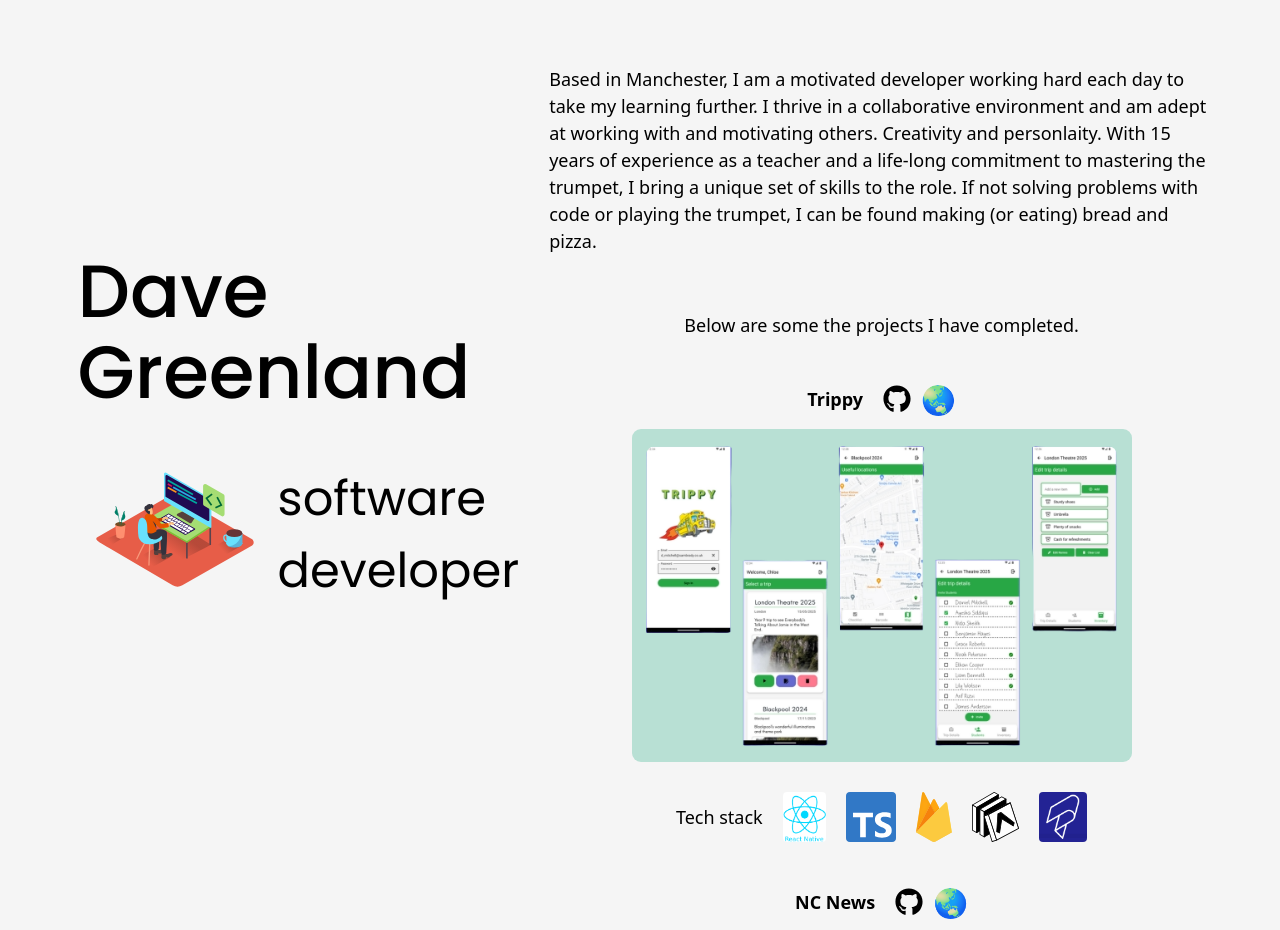
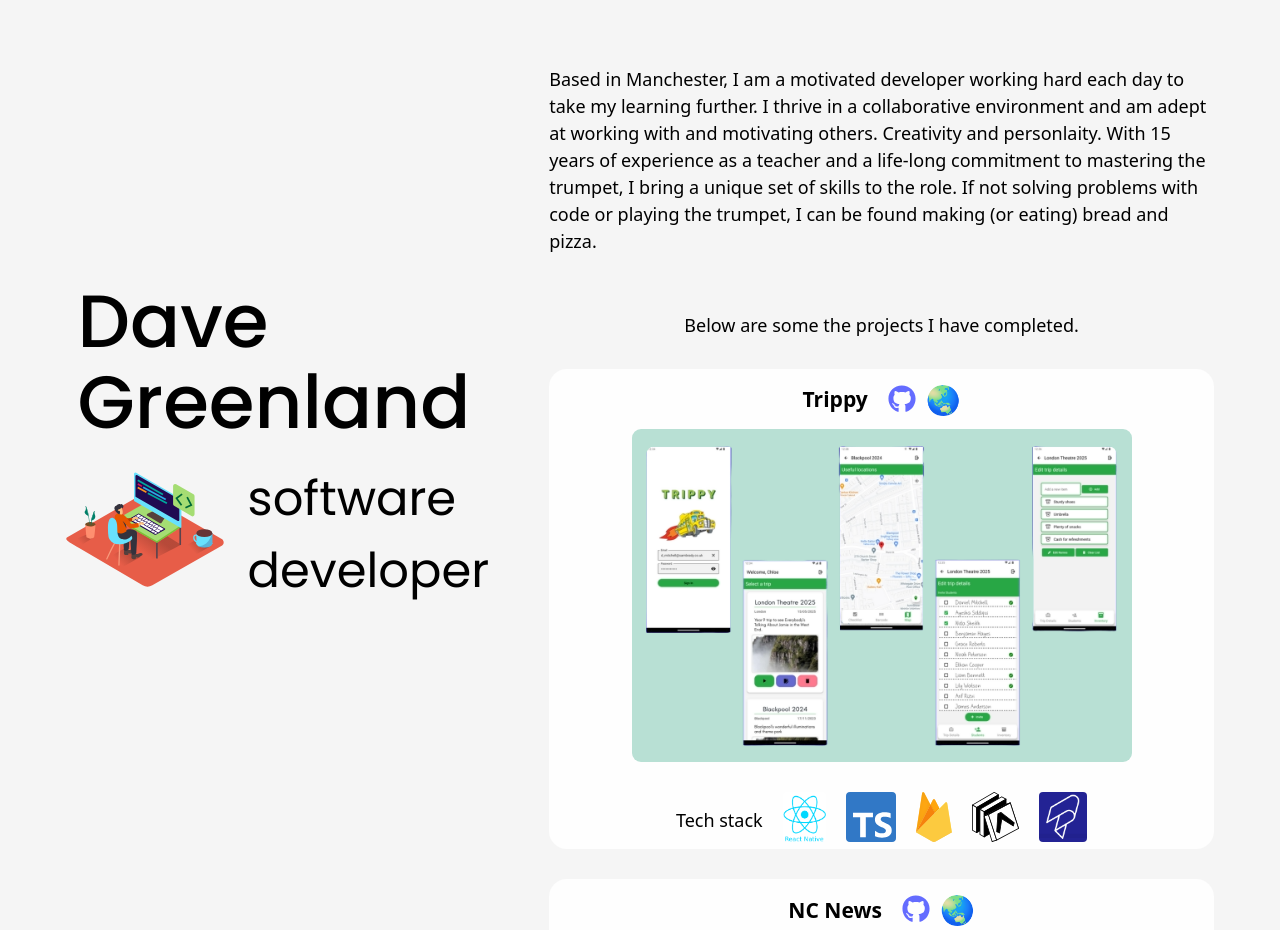
Before and after one commit to CoupDeWhoop/dg-portfolio, a React (Vite) app: page / in a window 1280 px wide. Shown: the top 930 px of the page. Built offline with nearby package versions, Linux system fonts and the light colour scheme; a web font is replaced by a local one.

Commit message:
removed mui hover on tech. Replaced with css styling

```diff
--- a/src/App.css
+++ b/src/App.css
@@ -3,6 +3,15 @@
   margin: 0;
   box-sizing: border-box;
 }
+a {
+  text-decoration: none;
+  color: black;
+  line-height: 0; /* solved layout issue */
+}
+a:visited {
+  color: black;
+}
+
 html {
   font-size: 18px;
 }
@@ -12,7 +21,7 @@ body {
   width: 100%;
   justify-content: center;
   /* background-color: #e8f4ea; */
-  background-color: whitesmoke;
+  background-color: #f5f5f5;
 }
 main {
   display: flex;
@@ -29,7 +38,6 @@ main {
   justify-content: center;
   align-items: center;
   padding-right: 2rem;
-  /* border: orange solid 5px; */
 }
 
 .header h1{
@@ -46,7 +54,6 @@ main {
 
 }
 .header-card {
-  /* border: rgb(4, 236, 4) solid 2px; */
   max-width: 400px;
 }
 .profile-image {
@@ -57,8 +64,6 @@ main {
   display: flex;
   flex-direction: row;
   align-items: center;
-  padding: 30px;
-  /* border: black solid 2px; */
 }
 .scroll-container {
   display: flex;
@@ -66,7 +71,7 @@ main {
   justify-content: center;
   align-items: center;
   width: 60%;
-  /* border: black solid 2px; */
+
 }
 .intro-text {
   margin: 30px;
@@ -76,11 +81,12 @@ main {
 }
 .project-card {
   margin: 30px 30px;
+  border-radius: 1rem;
   display: flex;
   flex-direction: column;
   justify-content: center;
   align-items: center;
-
+  background-color: #fefefe;
 }
 
 .project-card-top-line{
@@ -140,13 +146,9 @@ main {
 }
 .project-image {
   height: 90%;
-
-
   border-radius: 0.5rem;
-  /* align-self: center;
-  margin-top: 30px; */
 }
-.bottom-row p{
+.tech-list-label {
   font-weight: 500;
   margin-right: 20px;
 }
@@ -157,31 +159,33 @@ main {
 }
 
 .tech-logo-container {
+  position: relative;
   display: flex;
   flex-direction: column;
   align-items: center;
 }
 
-.tech-logo {
+.tech-logo img{
   height: 50px;
   max-width: 80px;
   border-radius: 4px;
-  transition: transform 0.3s ease-in-out;
 }
-/* .tech-title {
+
+.tech-title {
   position: absolute;
-  top: 103%;
-  left: 300px;
+  opacity: 0;
+  top: 100%;
+  white-space: nowrap;
+  overflow: visible;
   background-color: rgba(0, 0, 0, 0.8);
   color: white;
   border-radius: 5px;
   padding: 5px;
-  animation: fadeIn ease 0.7s;
-  animation-iteration-count: 1;
-  animation-fill-mode: forwards;
-} */
-
-
+  transition: opacity 0.4s ease-in-out;
+}
+.tech-logo-container:hover .tech-title {
+  opacity: 1;
+}
 @media (max-width: 1200px) {
   .job-title-container {
     flex-direction: column;
@@ -189,14 +193,14 @@ main {
     padding: 20px;
   }
 }
-@keyframes fadeIn {
+/* @keyframes fadeIn {
   0% {
     opacity: 0;
   }
   100% {
     opacity: 1;
   }
-}
+} */
 
 
 /* @media (max-width: 1040px) { needs to be header at the top up to here
--- a/src/components/Projects.jsx
+++ b/src/components/Projects.jsx
@@ -7,23 +7,25 @@ const projectsData = [
     title: 'Trippy',
     description: 'A description of Trippy. Overlapping user interfaces. Lorem ipsum dolor sit amet consectetur adipisicing elit. Odit mollitia, quos, praesentium, esse numquam sapiente corrupti facere ipsam laborum accusamus delectus voluptas blanditiis fugit totam sint exercitationem tempore quas ducimus. ' ,
     image: 'src/assets/project-images/Trippy screens transparent.png',
-    github: 'https://github.com/Proc31/trippy',
+    gitHub: 'https://github.com/Proc31/trippy',
     hostedSite: '',
+    hostedAltText: 'This app was made for ios or android, please visit the GitHub page for more details',
     techStack: ['react-native', 'typescript', 'firebase', 'expo', 'paper']
   },
   {
     title: 'NC News',
     description: 'Fromt end we applicaiton built in react. etc Lorem ipsum dolor sit amet consectetur adipisicing elit. Provident aut magni obcaecati nesciunt iusto recusandae, iste quo consequatur a tempora animi reprehenderit perferendis nihil aliquam magnam minima? Minus, a sunt?',
     image: 'src/assets/project-images/nc-news.png',
-    github: 'https://github.com/CoupDeWhoop/fe-nc-news',
+    gitHub: 'https://github.com/CoupDeWhoop/fe-nc-news',
     hostedSite: '',
+    hostedAltText: 'under construction 👷🏼‍♂️',
     techStack: ['react', 'javascript', 'axios', 'css']
   },
   {
     title: 'NC News API',
     description: 'This is the restful API. Lorem ipsum dolor sit amet consectetur adipisicing elit. Saepe accusamus dolorem tempora, doloremque odio provident ut? Similique quo fuga itaque? Alias necessitatibus illo suscipit, provident hic blanditiis magnam harum ipsum.',
     image: 'src/assets/project-images/nc-news-api.png',
-    github: 'https://github.com/CoupDeWhoop/be-nc-news',
+    gitHub: 'https://github.com/CoupDeWhoop/be-nc-news',
     hostedSite: 'https://nc-news-api-zlkx.onrender.com/api/',
     techStack: ['node', 'javascript', 'express', 'postgresql']
   },
@@ -31,6 +33,8 @@ const projectsData = [
     title: 'Card Matching Memory Game',
     description: 'retro football cards matching game. used domLorem ipsum dolor sit amet consectetur adipisicing elit. Voluptates maiores eos dolorem error! Dolorem veniam, architecto voluptatum recusandae ullam distinctio veritatis aut repudiandae explicabo, quae earum praesentium unde adipisci optio.',
     image: 'src/assets/project-images/card-matcher.png',
+    gitHub: 'https://github.com/CoupDeWhoop/card-matching-game',
+    hostedSite: 'https://cozy-torte-539533.netlify.app/',
     techStack: ['javascript', 'html', 'css' ]
   }
 ];
@@ -47,11 +51,18 @@ const Projects = () => {
         <div className="project-card" key={project.title}>
           <div className="project-card-top-line">
             <div className="project-title">
-              <h4>{project.title}</h4>
+              <h3>{project.title}</h3>
             </div>
             <div className="project-icons">
-              <FaGithub size={28} />
-              <p style={{ fontSize: '28px' }}>🌏</p>
+              <a href={project.gitHub}>
+                <FaGithub size={28} />
+              </a>
+              <div className="hosted-site-container">
+                {project.hostedSite? <a
+                  href={project.hostedSite} target="_blank">
+                  <p style={{ fontSize: '28px' }}>🌏</p>
+                  </a> : <p className="no-hosted-site"style={{ fontSize: '28px' }}>🌏</p>}
+                </div>
             </div>
           </div>
           <div className="flip-card-container">
@@ -65,7 +76,7 @@ const Projects = () => {
             </div>
           </div>
           <div className="bottom-row">
-            <p>Tech stack</p>
+            <p className="tech-list-label">Tech stack</p>
             <TechStack techStack={project.techStack}/>
           </div>
         </div>
--- a/src/components/TechStack.jsx
+++ b/src/components/TechStack.jsx
@@ -36,41 +36,19 @@ const TechStack = ({ techStack }) => {
 
     return (
         <div className="tech-stack-container">
-          {techStack.map((tech, index) => (
+          {techStack.map((tech, index)=> (
             <div key={index}>
-              <div
-                className="tech-logo-container"
-                aria-owns={`mouse-over-popover-${index}`}
-                aria-haspopup="true"
-                onMouseEnter={(event) => handlePopoverOpen(event, index)}
-                onMouseLeave={() => handlePopoverClose(index)}
-              >
-                <img
+              <div className="tech-logo-container">
+                <div className="tech-logo">
+                  <img
                   src={techStackLogos[tech].src}
                   alt={`${techStackLogos[tech].alt} logo`}
-                  className="tech-logo"
-                />
+                  />
+                </div>
+                <div className="tech-title">
+                  <p>{techStackLogos[tech].alt}</p>
+                </div>
               </div>
-              <Popover
-                id={`mouse-over-popover-${index}`}
-                sx={{
-                  pointerEvents: 'none',
-                }}
-                open={Boolean(anchorEl[index])}
-                anchorEl={anchorEl[index]}
-                anchorOrigin={{
-                  vertical: 'bottom',
-                  horizontal: 'left',
-                }}
-                transformOrigin={{
-                  vertical: 'top',
-                  horizontal: 'left',
-                }}
-                onClose={() => handlePopoverClose(index)}
-                disableRestoreFocus
-              >
-                <Typography sx={{ p: 1 }}>{techStackLogos[tech].alt}</Typography>
-              </Popover>
             </div>
           ))}
         </div>
```
